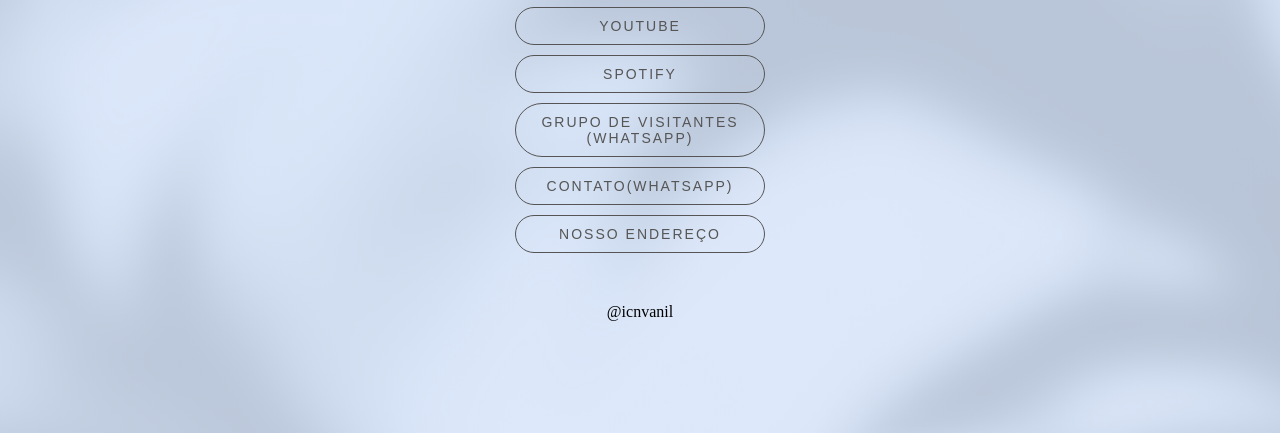
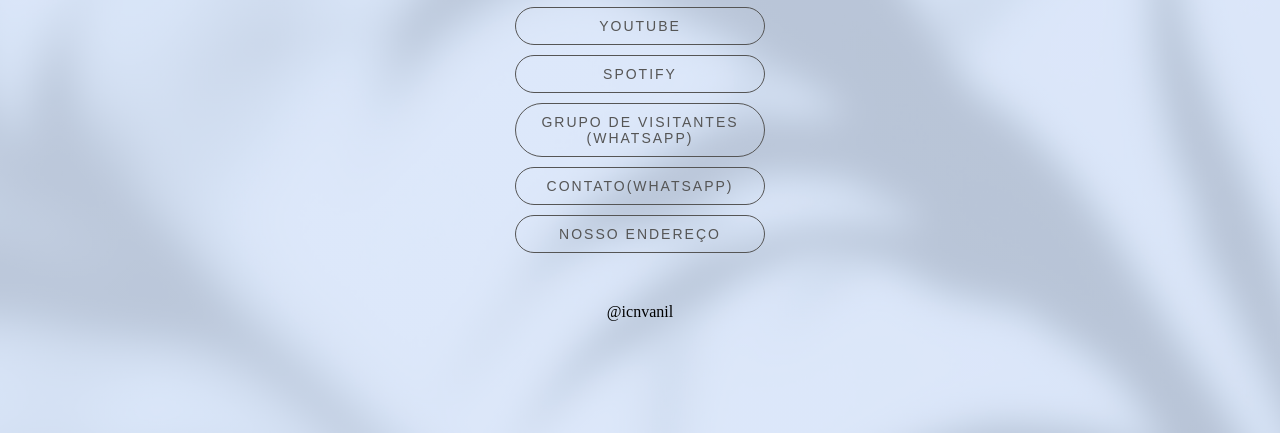
Before and after one commit to VictxrEmanuel/IcnvAnilLinks, a plain HTML site: page index.html in a window 1280 px wide. Shown: the part 367-800 px from the top of the page. Drawn offline with nearby package versions, Linux system fonts and the light colour scheme; a web font is replaced by a local one.

Commit message:
compatibilidade com UltraWide

```diff
--- a/style.css
+++ b/style.css
@@ -1,6 +1,9 @@
 @import url('https://fonts.googleapis.com/css2?family=Playfair+Display&display=swap');
 body{
     background-image: linear-gradient(rgba(40, 114, 225, 0.27), rgba(40, 114, 225, 0.27)), url("public/fundo.png");
+    background-repeat: no-repeat;  /* 1. Impede a imagem de repetir/dobrar */
+    background-size: cover;        /* 2. Estica a imagem para cobrir a tela toda */
+    background-position: center;   /* 3. Mantém o foco no meio da imagem */
     display: flex;
     flex-direction: column;
     justify-content: center;
```
